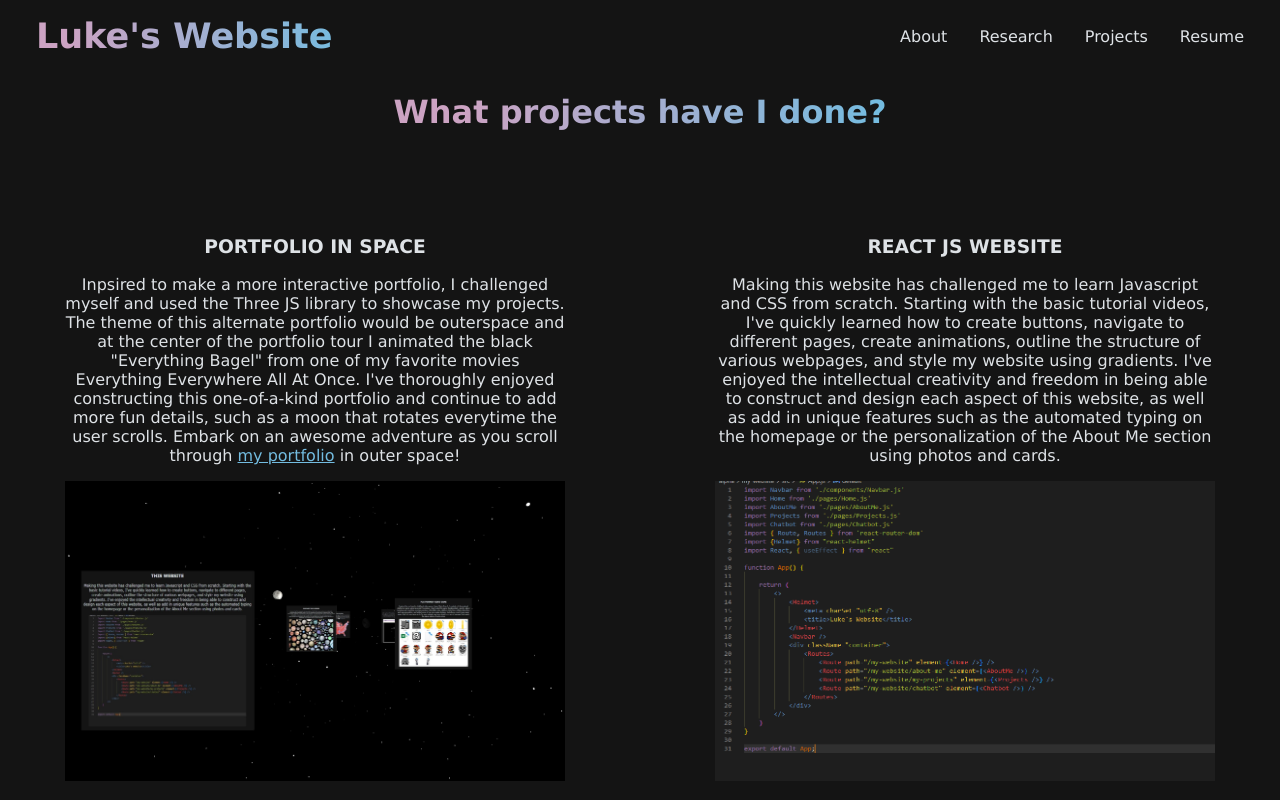
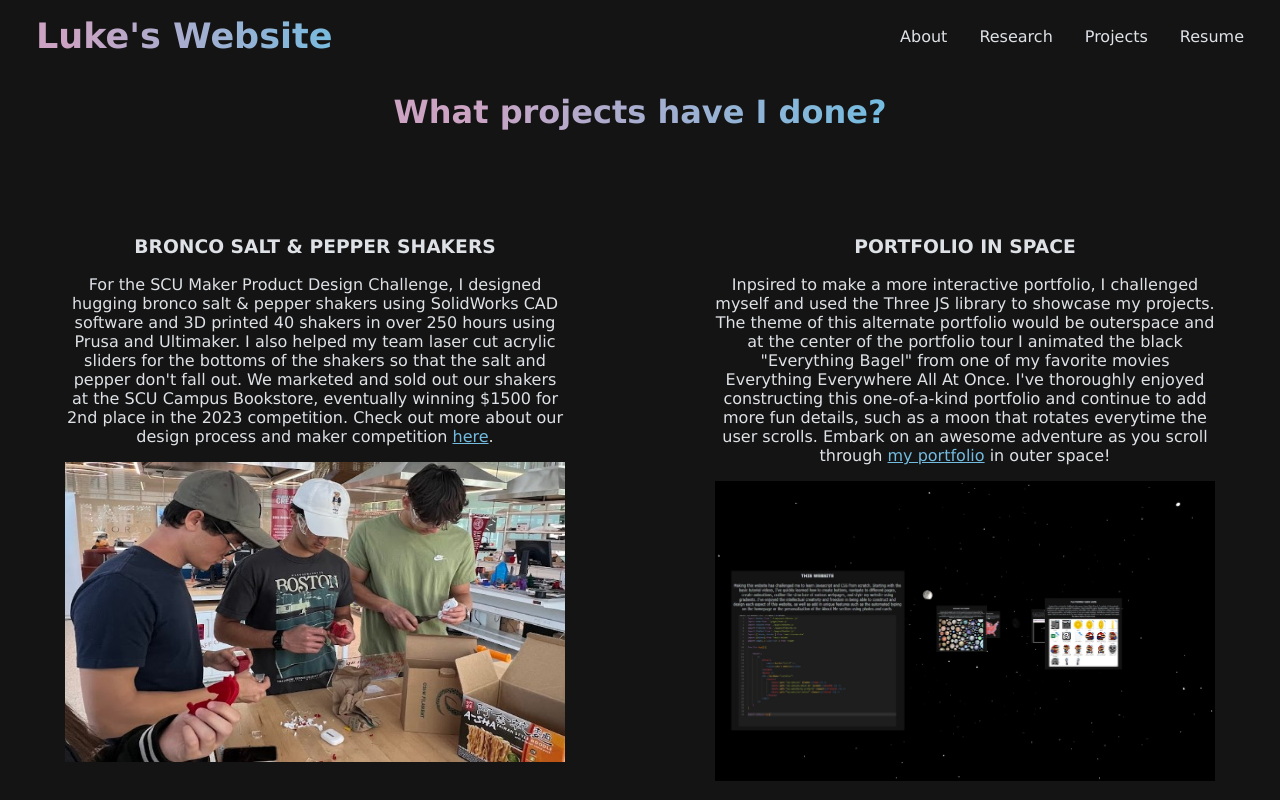
Before and after one commit to luke-ponssen/my-website, a React (Create React App) app: page /my-website/my-projects in a window 1280 px wide. Shown: the top 800 px of the page. Built offline with nearby package versions, Linux system fonts and the light colour scheme.

Commit message:
add new project

```diff
--- a/src/pages/Projects.js
+++ b/src/pages/Projects.js
@@ -5,6 +5,7 @@ import image5 from '../images/platformer.png'
 import image6 from '../images/exoplanets.png'
 import image7 from '../images/consultingwebsite.jpg'
 import image8 from '../images/donut.jpg'
+import broncos from '../images/broncos.jpg'
 
 import React from 'react';
 
@@ -14,6 +15,13 @@ const Projects = () => {
     <div className="project">
       <h1>What projects have I done?</h1>
       <div className="project-grid">
+
+        <div>
+            <h3>BRONCO SALT & PEPPER SHAKERS</h3>
+            <p>For the SCU Maker Product Design Challenge, I designed hugging bronco salt & pepper shakers using SolidWorks CAD software and 3D printed 40 shakers in over 250 hours using Prusa and Ultimaker. I also helped my team laser cut acrylic sliders for the bottoms of the shakers so that the salt and pepper don't fall out. We marketed and sold out our shakers at the SCU Campus Bookstore, eventually winning $1500 for 2nd place in the 2023 competition. Check out more about our design process and maker competition <a href='https://teamyellowrose.carrd.co/' target="_blank" rel="noopener noreferrer">here</a>.</p>
+
+            <img src={broncos} className='project-grid-img' alt="donut" />
+        </div>
 
         <div>
             <h3>PORTFOLIO IN SPACE</h3>
```
Also changed, not shown: src/images/broncos.jpg (added).
